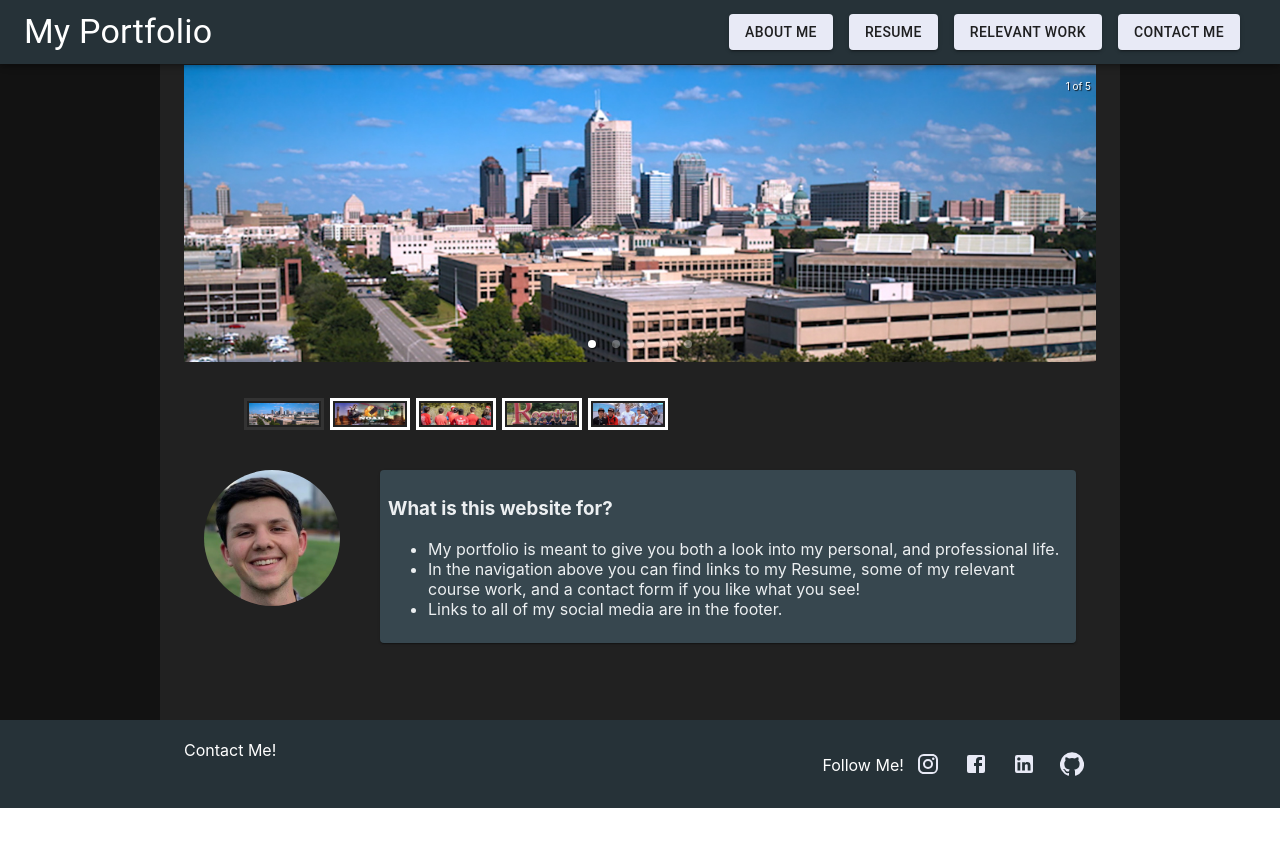
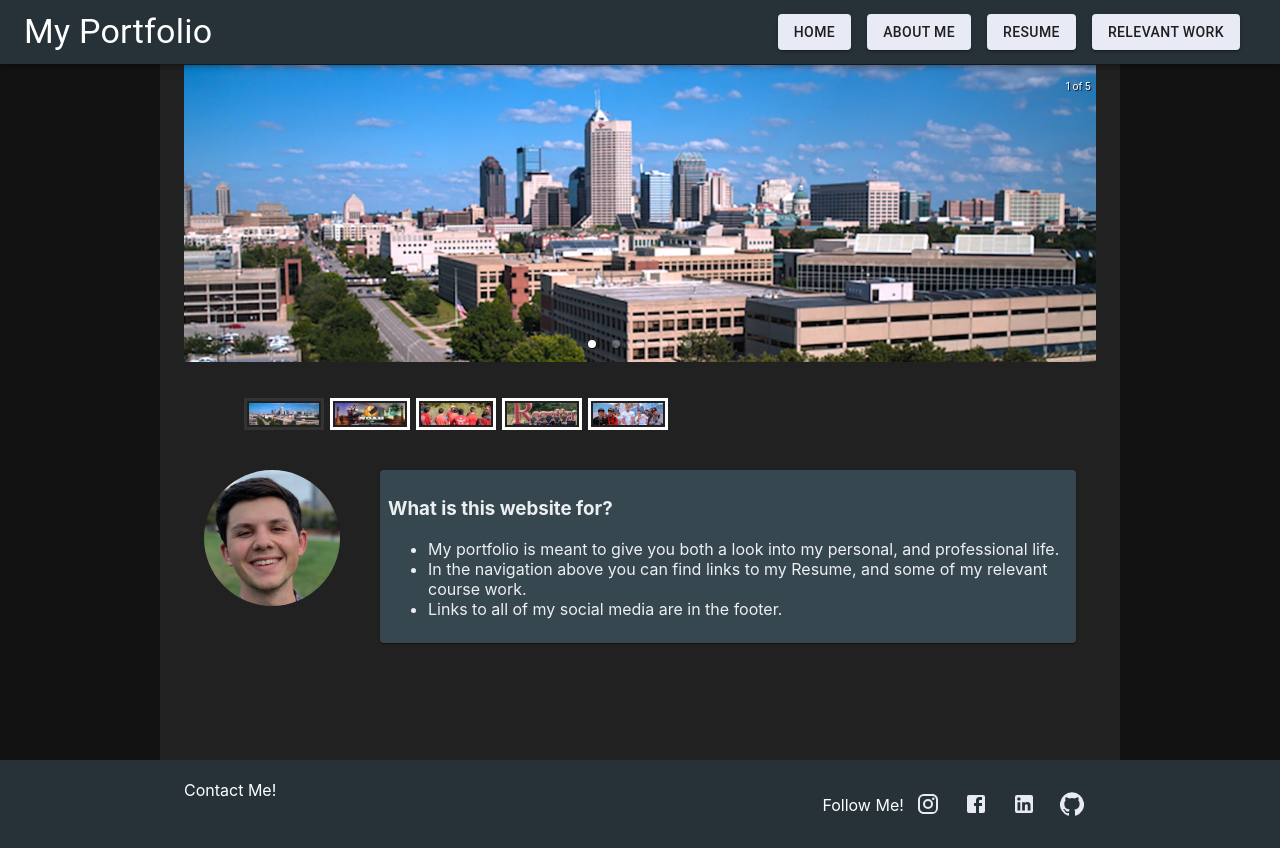
Before and after one commit to spideyguy99/Portfolio, a React (Create React App) app: page / in a window 1280 px wide. Before the commit the page ends 808 px from the top, so only its background shows below. Built offline with nearby package versions, Linux system fonts and the light colour scheme.

Commit message:
contact form hidden
non function, shouldn't be on final version until finished

```diff
--- a/src/App.js
+++ b/src/App.js
@@ -80,6 +80,12 @@ function App() {
                               </Link>
                           </Typography>
 
+                          <Link to={"/"} style={{textDecoration: "none"}}>
+                              <Button variant={"contained"} className={classes.menuButton}>
+                                  Home
+                              </Button>
+                          </Link>
+
                           <Link to={"/about"} style={{textDecoration: "none"}}>
                               <Button variant={"contained"} className={classes.menuButton}>
                                   About Me
@@ -98,15 +104,15 @@ function App() {
                               </Button>
                           </Link>
 
-                          <Link to={"/contact_me"} style={{textDecoration: "none"}}>
-                              <Button variant={"contained"} className={classes.menuButton}>
-                                  Contact Me
-                              </Button>
-                          </Link>
+                          {/*<Link to={"/contact_me"} style={{textDecoration: "none"}}>*/}
+                          {/*    <Button variant={"contained"} className={classes.menuButton}>*/}
+                          {/*        Contact Me*/}
+                          {/*    </Button>*/}
+                          {/*</Link>*/}
                       </Toolbar>
                   </AppBar>
               </nav>
-              <Container maxWidth={"md"} style={{ backgroundColor: "#212121", minHeight: '90vh', paddingBottom: 20, paddingTop: 65 }}>
+              <Container maxWidth={"md"} style={{ backgroundColor: "#212121", minHeight: '95vh', paddingBottom: 20, paddingTop: 65 }}>
                   <Switch>
                       <Route path={"/"}  exact component={Home} />
                       <Route path={"/about"} component={mediaHome}/>
--- a/src/Components/Home.js
+++ b/src/Components/Home.js
@@ -39,7 +39,7 @@ export default function Home(){
                     <div>
                         <ul>
                             <li>My portfolio is meant to give you both a look into my personal, and professional life.</li>
-                            <li>In the navigation above you can find links to my Resume, some of my relevant course work, and a contact form if you like what you see!</li>
+                            <li>In the navigation above you can find links to my Resume, and some of my relevant course work.</li>
                             <li>Links to all of my social media are in the footer.</li>
                         </ul>
                     </div>
--- a/src/Components/Resume.js
+++ b/src/Components/Resume.js
@@ -1,11 +1,6 @@
 import React from "react";
 import Paper from '@material-ui/core/Paper';
 import {makeStyles} from "@material-ui/core/styles";
-import IconButton from "@material-ui/core/IconButton";
-import InstagramIcon from "@material-ui/icons/Instagram";
-import FacebookIcon from "@material-ui/icons/Facebook";
-import LinkedInIcon from "@material-ui/icons/LinkedIn";
-import GitHubIcon from "@material-ui/icons/GitHub";
 
 const useStyles = makeStyles(theme =>({
     cardpaper: {
```
